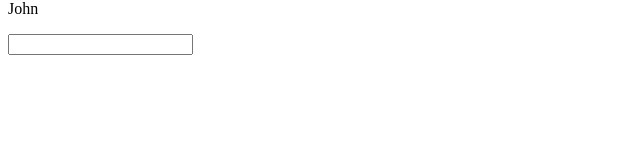
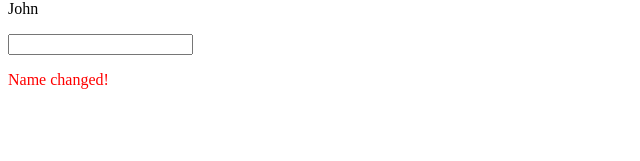
Before and after one commit to purisquiri/composition-api, a Vue app: page / in a window 1280 px wide. Shown: the part 121-282 px from the top of the page, without its empty margins (0-640 px from the left). Built offline with nearby package versions, Linux system fonts and the light colour scheme.

Commit message:
passing props to childrens

```diff
--- a/src/App.vue
+++ b/src/App.vue
@@ -6,16 +6,37 @@
 
   <input type="text" v-model="phrase" />
   <p>{{ reversedPhrase }}</p>
+
+  <app-alert :user="user" />
 </template>
 
 <script>
-import { ref, reactive, toRefs, watchEffect, computed } from "vue";
+import {
+  ref,
+  reactive,
+  toRefs,
+  watchEffect,
+  computed,
+  onBeforeMount,
+  onMounted,
+} from "vue";
 
-// let num = ref(null);
+import AppAlert from "@/components/Alert.vue";
 
 export default {
   name: "App",
+  components: {
+    AppAlert,
+  },
   setup() {
+    onBeforeMount(() => {
+      console.log("onBeforeMount");
+    });
+
+    onMounted(() => {
+      console.log("onMounted");
+    });
+
     let num = ref(0);
 
     function addNum() {
@@ -57,7 +78,15 @@
         .join("");
     });
 
-    return { num, addNum, ...toRefs(user), phrase, reversedPhrase, double };
+    return {
+      num,
+      addNum,
+      ...toRefs(user),
+      phrase,
+      reversedPhrase,
+      double,
+      user,
+    };
     //toRefs allows you to use spread operator and mantain reactivity
   },
 };
--- /dev/null
+++ b/src/components/Alert.vue
@@ -0,0 +1,20 @@
+<template>
+  <div v-if="!flag" style="color:red">Name changed!</div>
+</template>
+
+<script>
+import { computed } from "vue";
+
+export default {
+  props: ["user"],
+  setup(props) {
+    const flag = computed(() => {
+      return props.user.name === "Mauro";
+    });
+
+    return { flag };
+  },
+};
+</script>
+
+<style></style>
```
